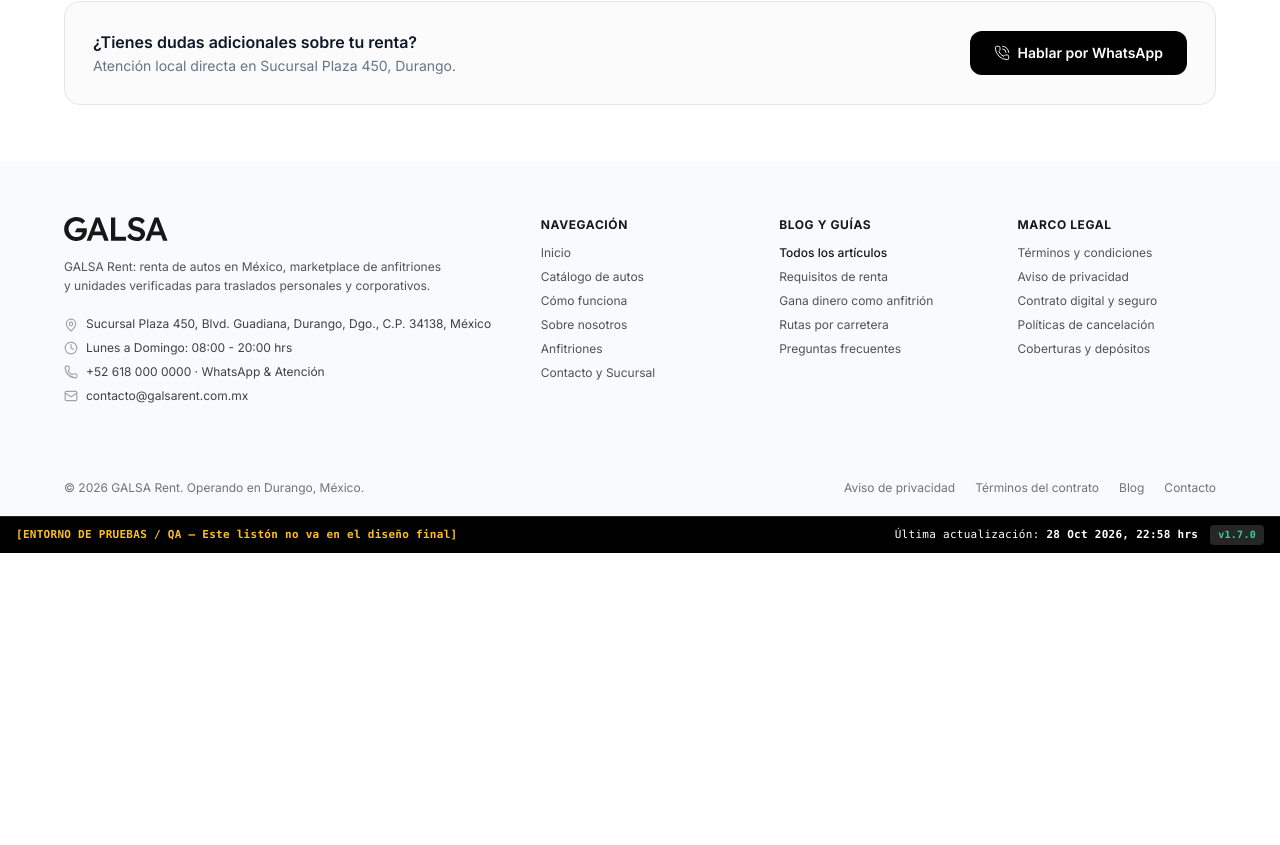
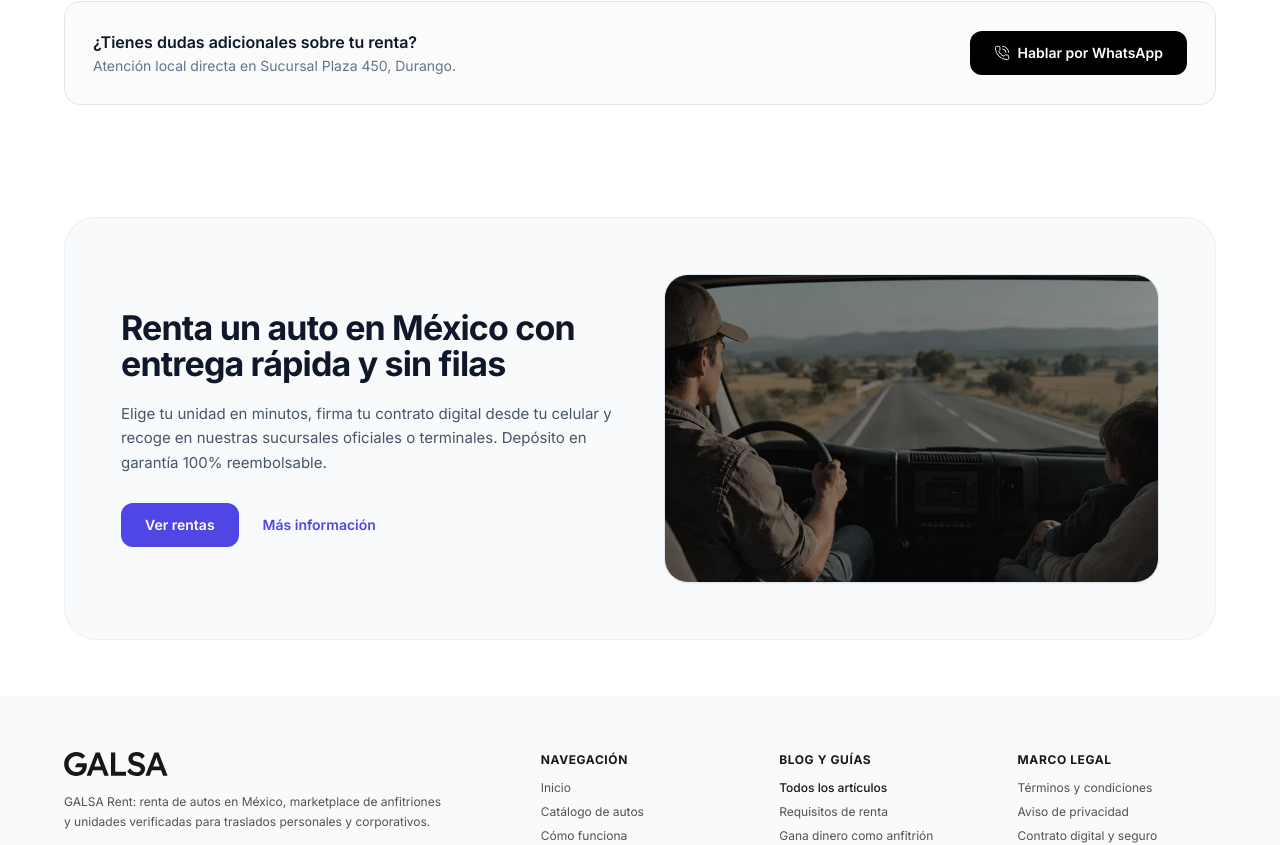
Before and after one commit to srcarlosdamian/galsa-rent, a React (Vite) app: page / in a window 1280 px wide. Shown: the part 5831-6676 px from the top of the page. Before the commit the page ends 6384 px from the top, so only its background shows below. Built offline with nearby package versions, Linux system fonts and the light colour scheme; no server answers; a web font is replaced by a local one.

Commit message:
feat: add final CTA section with title, description, primary CTA, secondary CTA and hero image on the right

```diff
--- a/src/App.tsx
+++ b/src/App.tsx
@@ -10,6 +10,7 @@
 import { HostBanner } from './components/HostBanner';
 import { HostSection } from './components/HostSection';
 import { FaqSection } from './components/FaqSection';
+import { FinalCtaSection } from './components/FinalCtaSection';
 import { Footer } from './components/Footer';
 
 // Pages
@@ -484,6 +485,9 @@
             {/* H2 ORDER 6: Preguntas frecuentes sobre renta de autos */}
             <FaqSection />
 
+            {/* SECCIÓN FINAL TIPO TESLA: Título, descripción, CTA principal y segundo CTA con imagen a la derecha */}
+            <FinalCtaSection onNavigate={navigateTo} />
+
           </>
         )}
 
--- /dev/null
+++ b/src/components/FinalCtaSection.tsx
@@ -0,0 +1,84 @@
+import React from 'react';
+
+interface FinalCtaSectionProps {
+  onNavigate?: (path: string) => void;
+}
+
+export const FinalCtaSection: React.FC<FinalCtaSectionProps> = ({ onNavigate }) => {
+  const baseUrl = ((import.meta as any).env?.BASE_URL || '/');
+  const heroCarImg = `${baseUrl.endsWith('/') ? baseUrl : baseUrl + '/'}images/figma-hero.webp`;
+
+  const handleCatalog = (e: React.MouseEvent) => {
+    if (onNavigate) {
+      e.preventDefault();
+      onNavigate('/catalogo');
+      window.scrollTo({ top: 0, behavior: 'smooth' });
+    }
+  };
+
+  const handleInfo = (e: React.MouseEvent) => {
+    if (onNavigate) {
+      e.preventDefault();
+      onNavigate('/como-funciona');
+      window.scrollTo({ top: 0, behavior: 'smooth' });
+    }
+  };
+
+  return (
+    <section className="py-10 md:py-14 bg-white overflow-hidden">
+      <div className="max-w-[1200px] mx-auto px-4 sm:px-6">
+
+        {/* Card Contenedor con fondo gris claro, bordes redondeados y padding idéntico a la referencia */}
+        <div className="w-full bg-[#F9FAFB] border border-slate-200/60 rounded-[28px] sm:rounded-[32px] p-6 sm:p-10 md:p-12 lg:p-14">
+          <div className="flex flex-col lg:flex-row items-center justify-between gap-8 lg:gap-12">
+
+            {/* Lado Izquierdo: Título, Descripción, CTA principal y Segundo CTA */}
+            <div className="w-full lg:w-1/2 flex flex-col items-start text-left space-y-4 sm:space-y-5">
+              <h2 className="text-2xl sm:text-3xl lg:text-[34px] font-heading font-extrabold text-slate-900 leading-tight tracking-tight">
+                Renta un auto en México con entrega rápida y sin filas
+              </h2>
+
+              <p className="text-sm sm:text-[15px] font-sans text-slate-600 leading-relaxed max-w-lg">
+                Elige tu unidad en minutos, firma tu contrato digital desde tu celular y recoge en nuestras sucursales oficiales o terminales. Depósito en garantía 100% reembolsable.
+              </p>
+
+              {/* Botón Principal (Morado/Azul) + Segundo Botón (Texto / Más información) */}
+              <div className="pt-2 flex flex-wrap items-center gap-4 sm:gap-6">
+                <a
+                  href="/catalogo"
+                  onClick={handleCatalog}
+                  style={{ backgroundColor: '#4F46E5' }}
+                  className="inline-flex items-center justify-center text-white hover:brightness-110 active:scale-95 font-heading font-semibold text-sm px-6 py-3 rounded-xl transition-all shadow-xs"
+                >
+                  <span>Ver rentas</span>
+                </a>
+
+                <a
+                  href="/como-funciona"
+                  onClick={handleInfo}
+                  className="text-sm font-heading font-semibold text-[#4F46E5] hover:text-[#4338CA] transition-colors"
+                >
+                  Más información
+                </a>
+              </div>
+            </div>
+
+            {/* Lado Derecho: Imagen del hero con esquinas redondeadas igual al mockup */}
+            <div className="w-full lg:w-1/2 flex justify-center lg:justify-end">
+              <div className="relative w-full max-w-[500px] aspect-[16/10] rounded-[20px] sm:rounded-[24px] overflow-hidden bg-slate-200 shadow-sm border border-slate-200/80">
+                <img
+                  src={heroCarImg}
+                  alt="Renta de autos en México con GALSA Rent"
+                  loading="lazy"
+                  className="w-full h-full object-cover object-center"
+                />
+              </div>
+            </div>
+
+          </div>
+        </div>
+
+      </div>
+    </section>
+  );
+};
--- a/src/components/Footer.tsx
+++ b/src/components/Footer.tsx
@@ -118,8 +118,8 @@
         <div className="max-w-7xl mx-auto flex flex-col sm:flex-row items-center justify-between gap-1 text-neutral-400">
           <span className="text-amber-400 font-semibold">[ENTORNO DE PRUEBAS / QA — Este listón no va en el diseño final]</span>
           <div className="flex items-center gap-3 text-white">
-            <span>Última actualización: <strong>28 Oct 2026, 22:58 hrs</strong></span>
-            <span className="bg-neutral-800 text-emerald-400 px-2 py-0.5 rounded text-[10px] font-bold">v1.7.0</span>
+            <span>Última actualización: <strong>28 Oct 2026, 23:00 hrs</strong></span>
+            <span className="bg-neutral-800 text-emerald-400 px-2 py-0.5 rounded text-[10px] font-bold">v1.7.1</span>
           </div>
         </div>
       </div>
```
